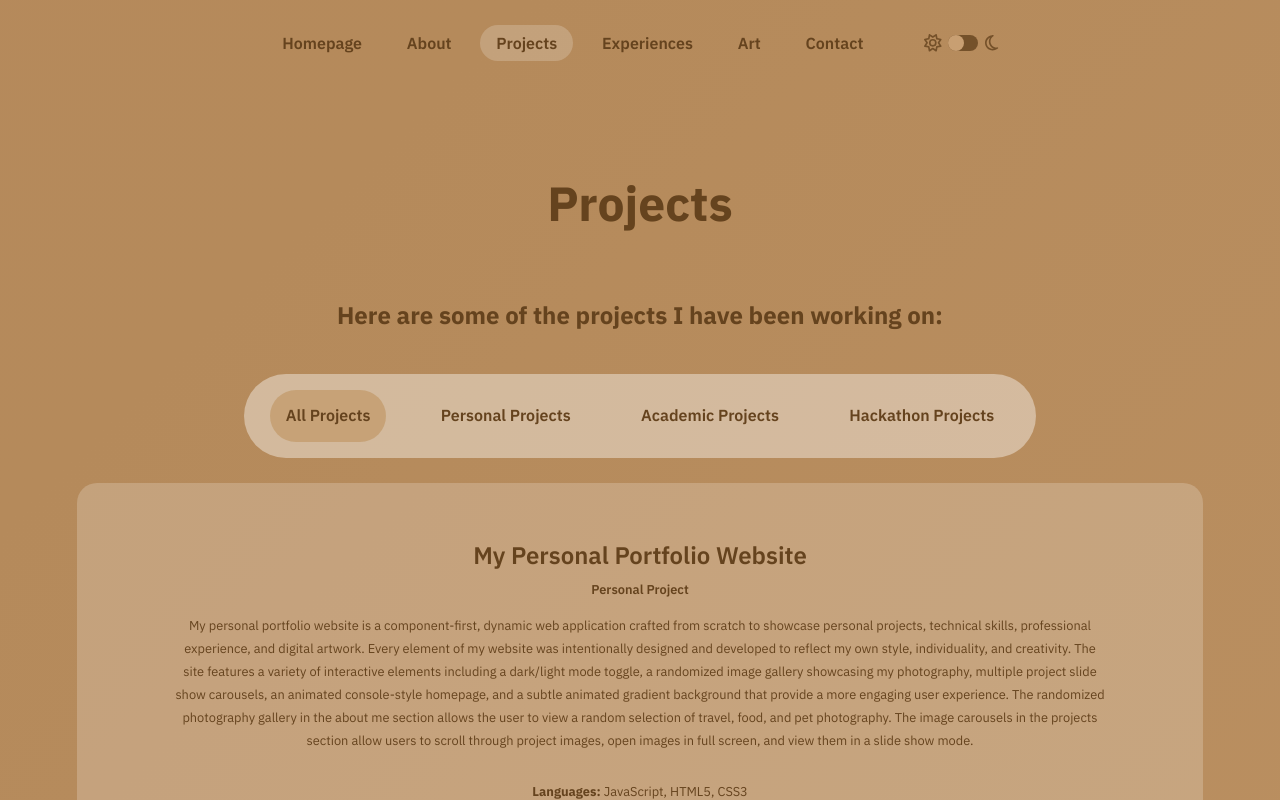
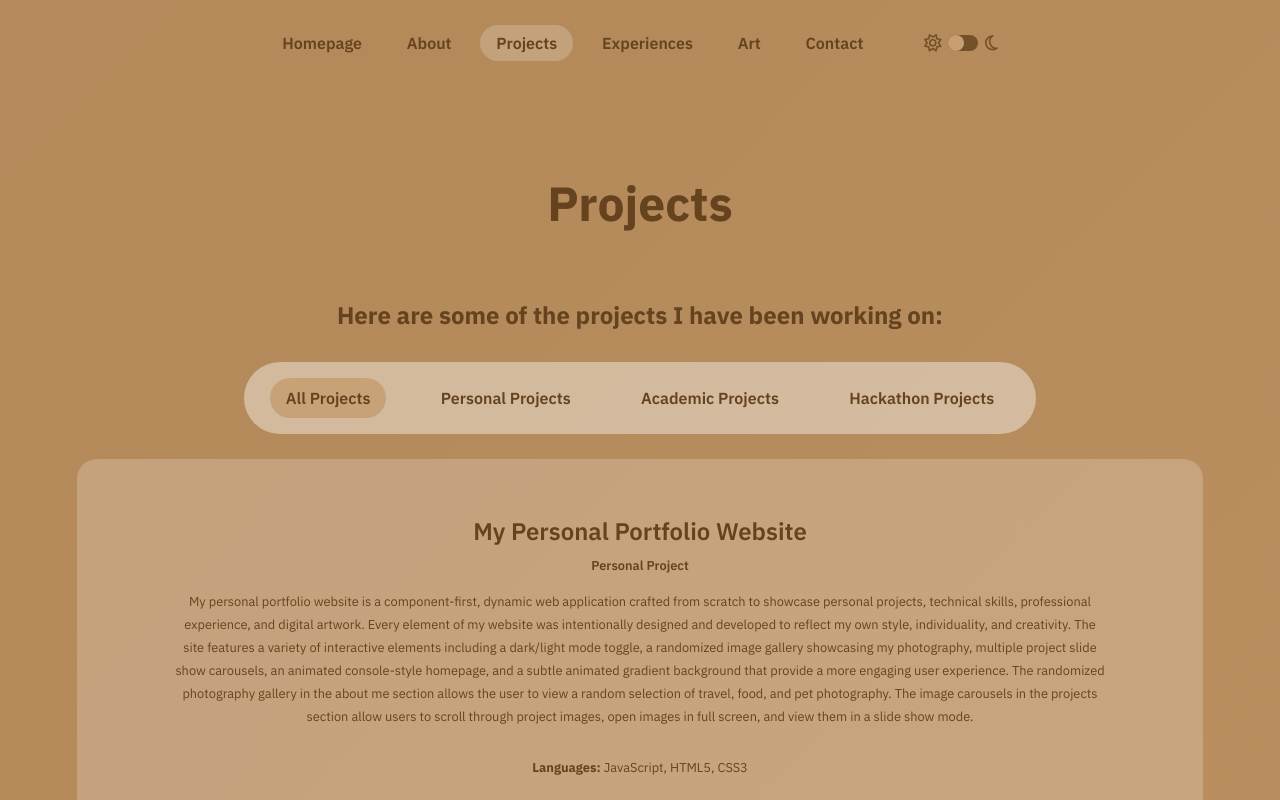
Before and after one commit to steph-xue/portfolio, a React (Vite) app: page /projects in a window 1280 px wide. Shown: the top 800 px of the page. Built offline with nearby package versions, Linux system fonts and the light colour scheme.

Commit message:
adjust project nav bar size

```diff
--- a/src/style.scss
+++ b/src/style.scss
@@ -889,9 +889,9 @@ a {
 	gap: 0em;
 	align-items: center;
 	text-align: center;
-	margin-top: 1em;
+	margin-top: 0em;
 	margin-bottom: 0;
-	padding-block: 0;
+	padding-block: 0em;
 	padding-left: 1em;
 	padding-right: 1em;
 	border-radius: 50px;
@@ -914,7 +914,7 @@ a {
 .projects-nav-link {
 	font-size: var(--fs-s);
 	font-weight: var(--fw-med);
-	line-height: 1.2em;
+	line-height: 0.5em;
 	cursor: pointer;
 	padding: 1em;
 	border-radius: 50px;  /* Ensure consistent border-radius */
@@ -1832,13 +1832,13 @@ a {
 
 @media (min-height: 400px) {
 	.full-image-art {
-		height: 30em;
+		height: 20em;
 	}
 }
 
 @media (min-height: 600px) {
 	.full-image-art {
-		height: 35em;
+		height: 30em;
 	}
 }
 
```
